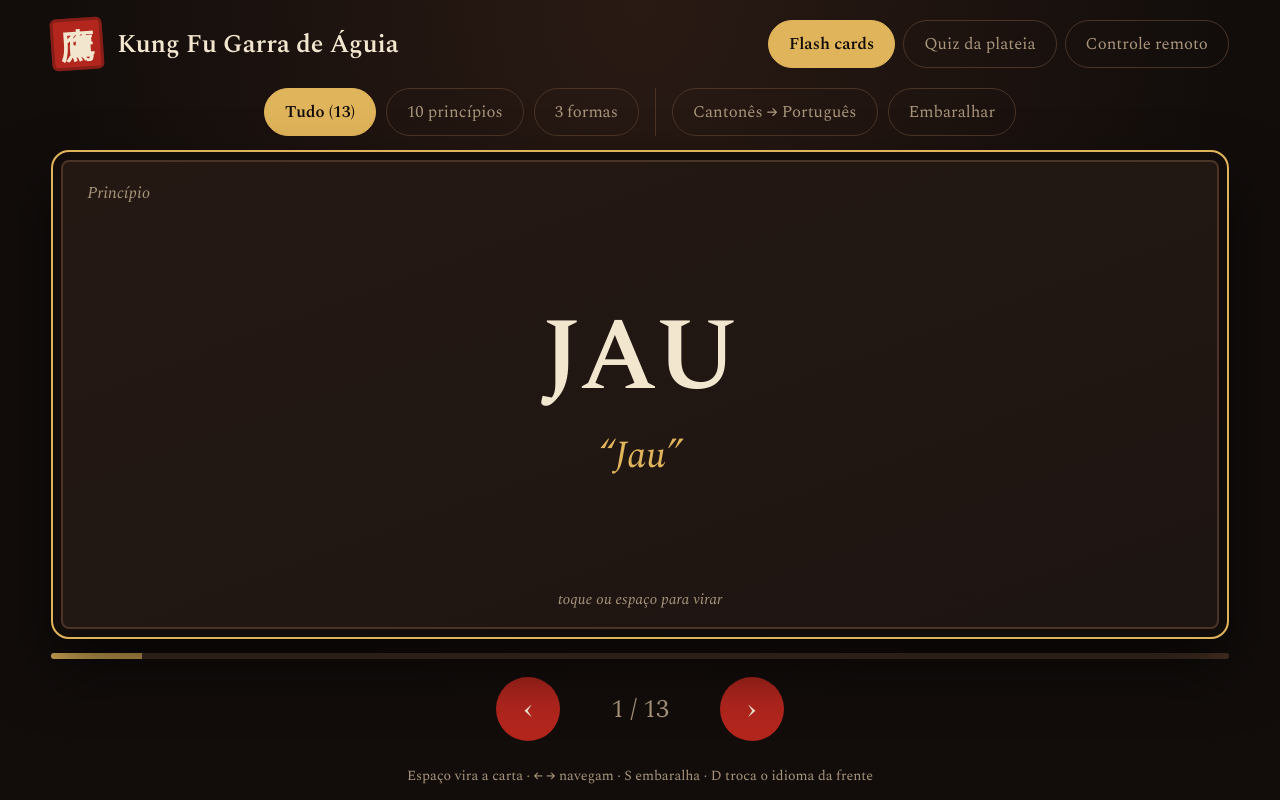
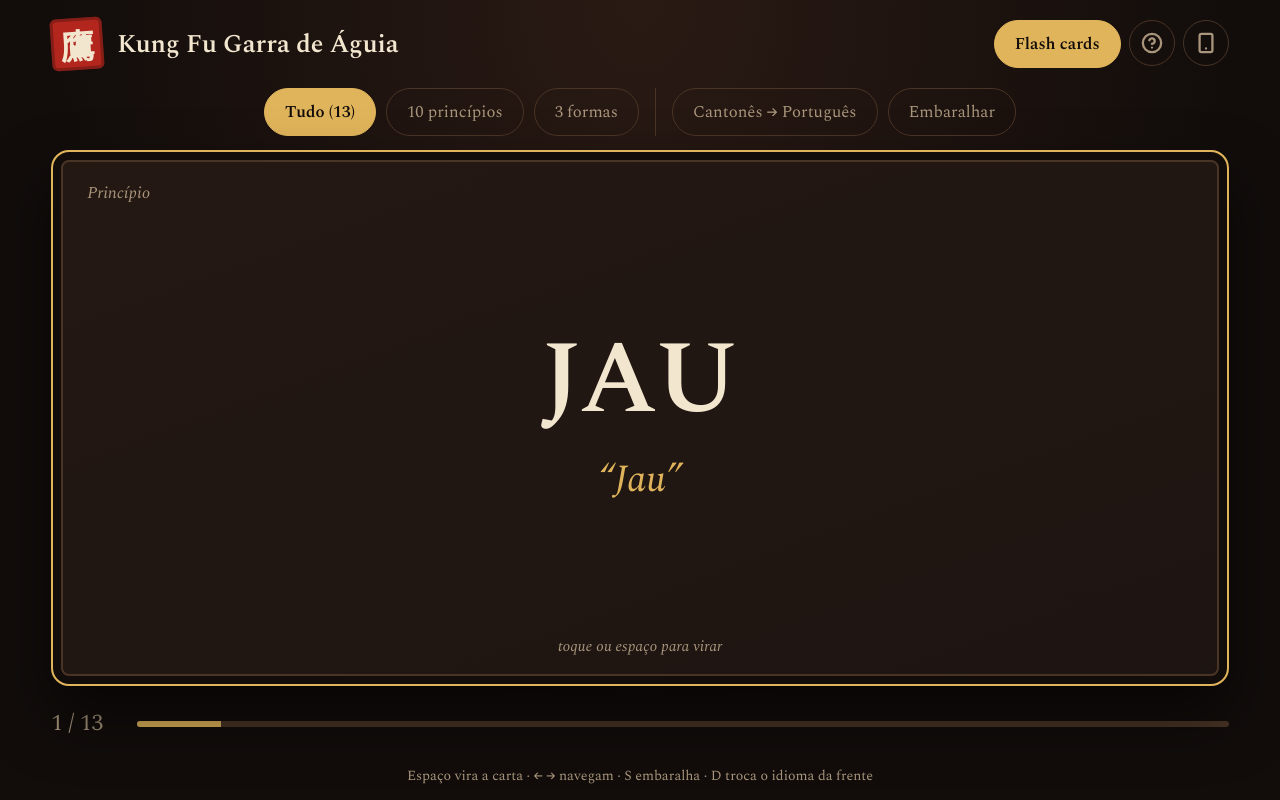
Before and after one commit to vitorarj/formas-garra-de-aguia, a plain HTML site: page index.html in a window 1280 px wide. Drawn offline with nearby package versions, Linux system fonts and the light colour scheme; a script that the page names is missing; a web font is replaced by a local one.

Commit message:
Improve layout: side navigation and icon buttons

```diff
--- a/index.html
+++ b/index.html
@@ -22,11 +22,14 @@ button{font:inherit;color:inherit;cursor:pointer}
 .tab,.chip{background:transparent;border:1.5px solid var(--line);color:var(--mute);padding:10px 20px;border-radius:999px;font-size:clamp(15px,1.3vw,20px)}
 .tab[aria-pressed=true],.chip[aria-pressed=true]{background:var(--gold);border-color:var(--gold);color:var(--ink);font-weight:800}
 .tab:hover,.chip:hover{border-color:var(--gold)}
+.icon-btn{background:transparent;border:1.5px solid var(--line);color:var(--mute);width:clamp(40px,4vw,46px);height:clamp(40px,4vw,46px);border-radius:50%;display:grid;place-items:center;padding:0;transition:0.2s;cursor:pointer}
+.icon-btn[aria-pressed=true]{background:var(--gold);border-color:var(--gold);color:var(--ink)}
+.icon-btn:hover:not([aria-pressed=true]){border-color:var(--gold);color:var(--gold)}
 :focus-visible{outline:3px solid var(--gold);outline-offset:3px}
 main{flex:1;display:flex;flex-direction:column;align-items:center;padding:0 4vw 24px;min-height:0}
 .tools{display:flex;gap:10px;flex-wrap:wrap;justify-content:center;margin-bottom:14px}
 .sep{width:1px;background:var(--line);margin:0 6px}
-.stage{flex:1;width:min(1200px,100%);min-height:360px;perspective:1800px;display:flex}
+.stage{flex:1;width:min(1200px,100%);min-height:360px;perspective:1800px;display:flex;position:relative}
 .card{position:relative;flex:1;border:0;background:none;padding:0;transform-style:preserve-3d;transition:transform .7s cubic-bezier(.3,.7,.2,1)}
 .card.flip{transform:rotateY(180deg)}
 .face{position:absolute;inset:0;backface-visibility:hidden;border-radius:18px;display:flex;flex-direction:column;align-items:center;justify-content:center;text-align:center;padding:4vh 5vw;border:2px solid var(--gold);background:linear-gradient(160deg,#241813,var(--panel));box-shadow:0 30px 60px #0009, inset 0 0 0 8px var(--ink), inset 0 0 0 10px var(--line)}
@@ -39,12 +42,18 @@ main{flex:1;display:flex;flex-direction:column;align-items:center;padding:0 4vw
 .mean{font-size:clamp(34px,5.4vw,84px);font-weight:800;line-height:1.1}
 .desc{font-size:clamp(20px,2.3vw,34px);line-height:1.4;max-width:30em;margin-top:.7em;color:var(--paper)}
 .sub{font-size:clamp(20px,2.2vw,32px);color:var(--gold);margin-top:.5em}
-.bar{display:flex;align-items:center;gap:20px;margin-top:18px}
-.nav{background:var(--red);border:0;color:var(--paper);width:clamp(56px,5vw,76px);height:clamp(56px,5vw,76px);border-radius:50%;font-size:clamp(26px,2.6vw,38px)}
+.prog-row{display:flex;align-items:center;gap:16px;width:min(1200px,100%);margin-top:20px}
+.count{font-size:clamp(16px,1.8vw,24px);color:var(--mute);font-variant-numeric:tabular-nums;min-width:70px}
+.prog{flex:1;height:6px;background:var(--line);border-radius:3px;overflow:hidden}
+.prog i{display:block;height:100%;background:var(--gold);transition:width .4s}
+.nav{background:var(--red);border:0;color:var(--paper);width:clamp(48px,5vw,76px);height:clamp(48px,5vw,76px);border-radius:50%;font-size:clamp(24px,2.6vw,38px);display:grid;place-items:center;box-shadow:0 8px 16px #0006;transition:all 0.2s;padding-bottom:4px}
 .nav:hover{background:var(--red2)}
-.count{min-width:120px;text-align:center;font-size:clamp(20px,2vw,30px);color:var(--mute)}
-.prog{width:min(1200px,100%);height:6px;background:var(--line);border-radius:3px;margin-top:14px;overflow:hidden}
-.prog i{display:block;height:100%;background:var(--gold);transition:width .4s}
+.side-nav{position:absolute;top:50%;transform:translateY(-50%);z-index:10;opacity:0;pointer-events:none}
+.stage:hover .side-nav, .side-nav:focus-visible{opacity:1;pointer-events:auto}
+.side-nav.prev-nav{left:16px}
+.side-nav.next-nav{right:16px}
+.side-nav:active{transform:translateY(-50%) scale(0.95)}
+@media (max-width:900px){.side-nav{opacity:0.85;pointer-events:auto}}
 /* quiz */
 .quiz{width:min(1100px,100%);flex:1;display:flex;flex-direction:column;justify-content:center;gap:3vh}
 .qn{color:var(--gold);font-size:clamp(18px,1.8vw,26px)}
@@ -87,8 +96,8 @@ footer{text-align:center;color:var(--mute);font-size:14px;padding:0 4vw 14px}
   <div class="brand"><div class="seal cn" aria-hidden="true">鷹</div><span>Kung Fu Garra de Águia</span></div>
   <nav aria-label="Modo">
     <button class="tab" id="tCards" aria-pressed="true">Flash cards</button>
-    <button class="tab" id="tQuiz" aria-pressed="false">Quiz da plateia</button>
-    <button class="tab" id="tRem" aria-pressed="false">Controle remoto</button>
+    <button class="icon-btn" id="tQuiz" aria-pressed="false" aria-label="Quiz da plateia" title="Quiz da plateia"><svg width="22" height="22" viewBox="0 0 24 24" fill="none" stroke="currentColor" stroke-width="2.5" stroke-linecap="round" stroke-linejoin="round"><circle cx="12" cy="12" r="10"></circle><path d="M9.09 9a3 3 0 0 1 5.83 1c0 2-3 3-3 3"></path><line x1="12" y1="17" x2="12.01" y2="17"></line></svg></button>
+    <button class="icon-btn" id="tRem" aria-pressed="false" aria-label="Controle remoto" title="Controle remoto"><svg width="22" height="22" viewBox="0 0 24 24" fill="none" stroke="currentColor" stroke-width="2.5" stroke-linecap="round" stroke-linejoin="round"><rect x="5" y="2" width="14" height="20" rx="2" ry="2"></rect><line x1="12" y1="18" x2="12.01" y2="18"></line></svg></button>
   </nav>
 </header>
 
@@ -101,12 +110,14 @@ footer{text-align:center;color:var(--mute);font-size:14px;padding:0 4vw 14px}
     <button class="chip" id="dir" aria-pressed="false">Cantonês → Português</button>
     <button class="chip" id="shuf" aria-pressed="false">Embaralhar</button>
   </div>
-  <div class="stage"><button class="card" id="card" aria-label="Virar carta"></button></div>
-  <div class="prog"><i id="prog"></i></div>
-  <div class="bar">
-    <button class="nav" id="prev" aria-label="Anterior">‹</button>
+  <div class="stage">
+    <button class="nav side-nav prev-nav" id="prev" aria-label="Anterior">‹</button>
+    <button class="card" id="card" aria-label="Virar carta"></button>
+    <button class="nav side-nav next-nav" id="next" aria-label="Próxima">›</button>
+  </div>
+  <div class="prog-row">
     <div class="count" id="count"></div>
-    <button class="nav" id="next" aria-label="Próxima">›</button>
+    <div class="prog"><i id="prog"></i></div>
   </div>
 </main>
 
```
